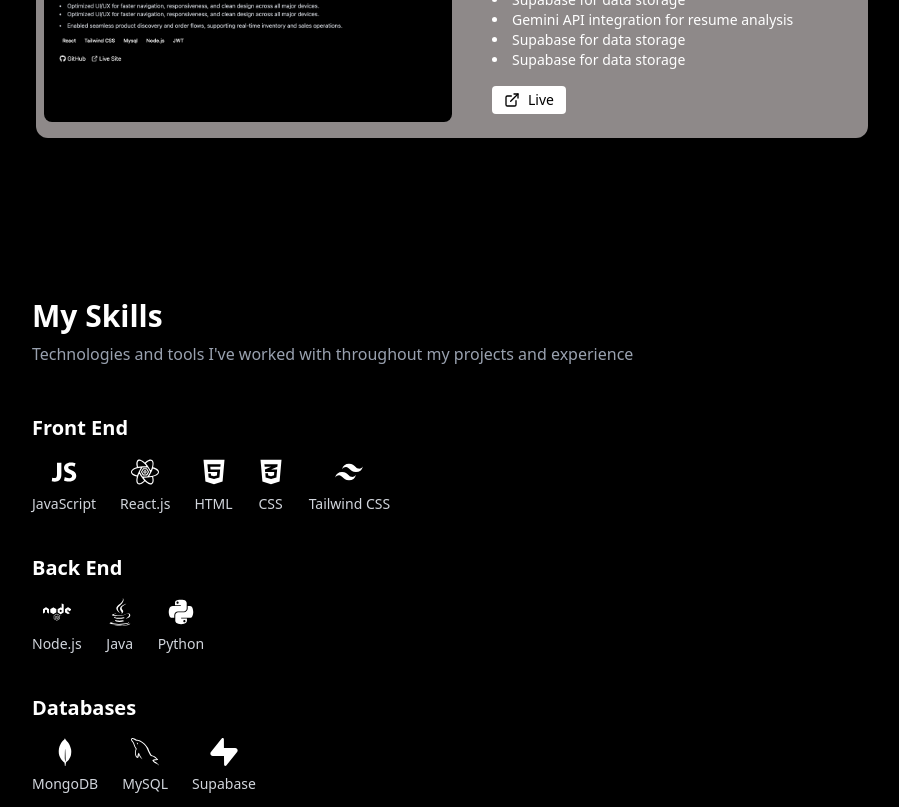
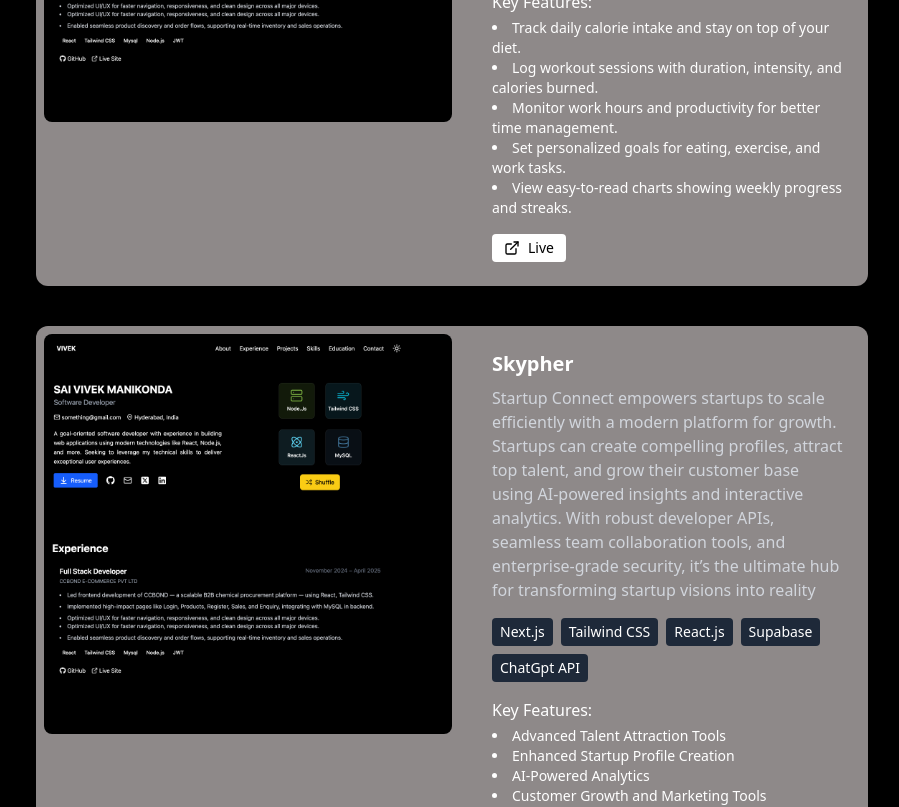
Before and after one commit to CodewVivek/portfolio, a React (Vite) app: page / in a window 1280 px wide. Shown: the part 2020-2827 px from the top of the page, without its empty margins (188-1087 px from the left). Built offline with nearby package versions, Linux system fonts and the light colour scheme.

Commit message:
projects

```diff
--- a/src/components/Projects.jsx
+++ b/src/components/Projects.jsx
@@ -1,5 +1,6 @@
 import React from 'react';
 import { ExternalLink } from 'lucide-react';
+import { title } from 'framer-motion/client';
 
 const projects = [
   {
@@ -16,21 +17,39 @@
     images: ["/images/p1.png", "/images/p2.png", "/images/p3.png", "/images/p4.png"],
     live: "https://matchwize.vercel.app",
   },
+
+
   {
     title: "Thrive Daily",
     description:
-      "Thrive Daily Thrive Dailyescriptions to give you a match score and actionable suggestions to improve your chances.",
-    tech: ["Next.js", "Node.js", "Express.js", "Supabase", "Tailwind CSS", "Gemini API"],
+      "ThriveDaily is a digital platform that helps users build daily habits, track personal growth, and stay motivated, promoting consistency and well-being through tools like journals and goal trackers.",
+    tech: ["TypeScript.js", "React.js", "Supabase", "Tailwind CSS", "ChatGpt API"],
     features: [
-      "Gemini API integration for resume analysis",
-      "Supabase for data storage",
-      "Gemini API integration for resume analysis",
-      "Supabase for data storage",
-      "Supabase for data storage",
+      "Track daily calorie intake and stay on top of your diet.",
+      "Log workout sessions with duration, intensity, and calories burned.",
+      "Monitor work hours and productivity for better time management.",
+      "Set personalized goals for eating, exercise, and work tasks.",
+      "View easy-to-read charts showing weekly progress and streaks.",
     ],
     images: ["/images/p1.png", "/images/p2.png", "/images/p3.png", "/images/p4.png"],
-    live: "https://matchwize.vercel.app",
+    live: "https://github.com/CodewVivek/thriveadaily",
   },
+
+
+  {
+    title: "Skypher",
+    description: "Startup Connect empowers startups to scale efficiently with a modern platform for growth. Startups can create compelling profiles, attract top talent, and grow their customer base using AI-powered insights and interactive analytics. With robust developer APIs, seamless team collaboration tools, and enterprise-grade security, it’s the ultimate hub for transforming startup visions into reality",
+    tech: ["Next.js", "Tailwind CSS", "React.js", "Supabase", "ChatGpt API"],
+    features: [
+      "Advanced Talent Attraction Tools",
+      "Enhanced Startup Profile Creation",
+      "AI-Powered Analytics",
+      "Customer Growth and Marketing Tools",
+      "Team Collaboration Tools",
+    ],
+    images: ["/images/p1.png", "/images/p2.png", "/images/p3.png", "/images/p4.png"],
+    live: "https://github.com/CodewVivek/thriveadaily",
+  }
 
 ];
 
@@ -93,7 +112,7 @@
                   <ExternalLink size={16} /> Live
                 </a>
               </div>
-            </div>
+                          </div>
           </div>
         ))}
       </div>
```
